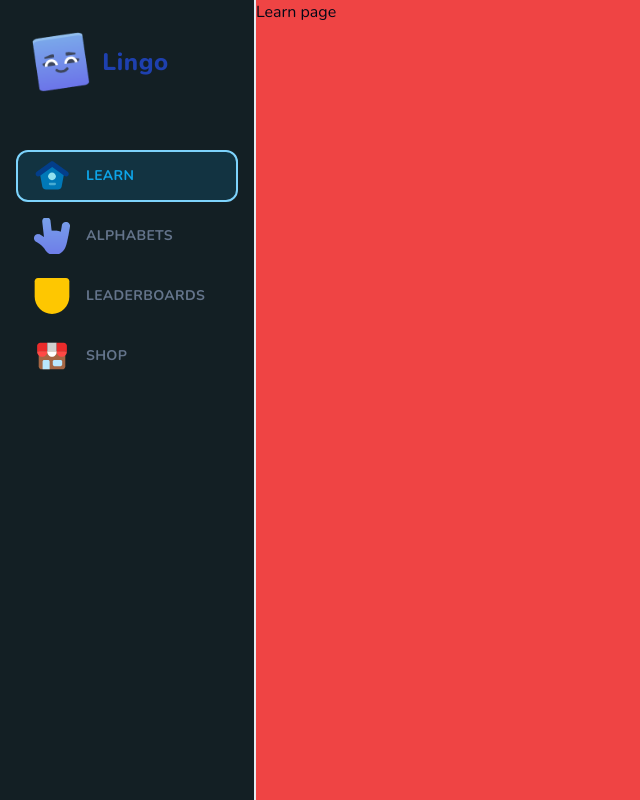
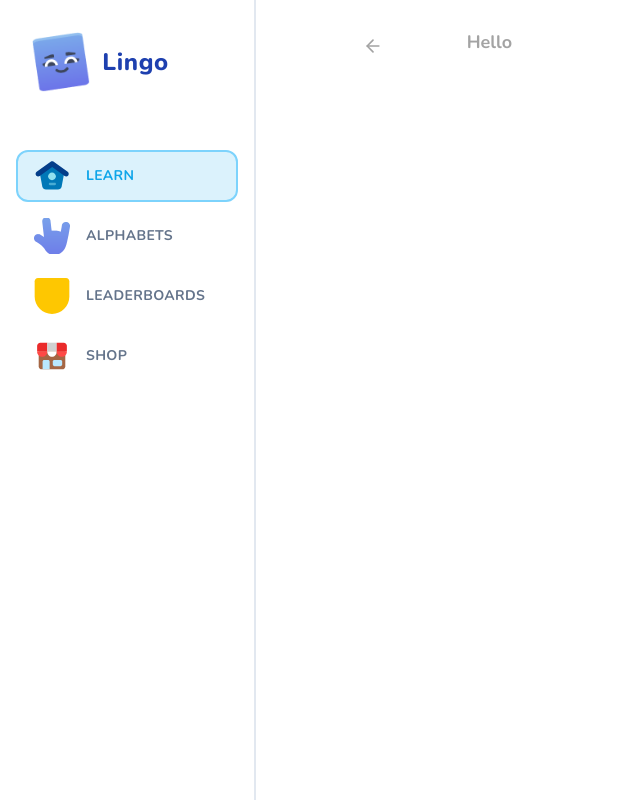
Before and after one commit to l3vith/Signify, a Next.js app: page /learn in a window 1280 px wide. Shown: the whole page, without its empty margins (0-640 px from the left). Built offline with nearby package versions, Linux system fonts and the light colour scheme.

Commit message:
Add assest, main page

```diff
--- a/app/(main)/layout.tsx
+++ b/app/(main)/layout.tsx
@@ -12,8 +12,8 @@ const MainLayout = ({ children: Children }: Props) => {
     <MobileHeader />
     <Sidebar className="hidden lg:flex"/>
       <main className="lg:pl-[256px] h-full pt-[50px] lg:pt-0">
-        <div className="bg-red-500 h-full">
-            {Children}
+        <div className="max-w-[1056px] mx-auto pt-6 h-full">
+           {Children}
         </div>
       </main>
     </>
--- /dev/null
+++ b/app/(main)/learn/header.tsx
@@ -0,0 +1,22 @@
+import Link from "next/link";
+import { ArrowLeft } from "lucide-react";
+
+import { Button } from "@/components/ui/button";
+
+interface HeaderProps {
+  title: string;
+}
+
+export const Header = ({ title }: HeaderProps) => {
+  return (
+    <div className="sticky top-0 mb-5 flex items-center justify-between border-red-700 pb-3 text-neutral-400 lg:z-50 lg:mt-[-28px] lg:pt-[28px]">
+      <Link href="/courses">
+        <Button variant="ghost" size="sm">
+          <ArrowLeft className="h-5 w-5 stroke-2 text-neutral-400" />
+        </Button>
+      </Link>
+      <h1 className="text-lg font-bold">{title}</h1>
+      <div />
+    </div>
+  );
+};
--- a/app/(main)/learn/page.tsx
+++ b/app/(main)/learn/page.tsx
@@ -1,9 +1,36 @@
-const LearnPage = () => {
+import { redirect } from "next/navigation";
+
+import { FeedWrapper } from "@/components/feed-wrapper";
+import { StickyWrapper } from "@/components/sticky-wrapper";
+// import { UserProgress } from "@/components/user-progress";
+// import { getUserProgress } from "@/server/db/queries";
+
+import { Header } from "./header";
+
+const LearnPage = async () => {
+  // const userProgressData = getUserProgress();
+
+  // const [userProgress] = await Promise.all([userProgressData]);
+
+  // if (!userProgress || !userProgress.activeCourse) {
+  //   redirect("/courses");
+  // }
+
   return (
-    <div>
-      Learn page
+    <div className="flex flex-row-reverse gap-[48px] px-6">
+      <StickyWrapper>
+        {/* <UserProgress
+          activeCourse={userProgress.activeCourse}
+          hearts={userProgress.hearts}
+          points={userProgress.points}
+          hasActiveSubscription={false}
+        /> */}
+      </StickyWrapper>
+      <FeedWrapper>
+        <Header title={"Hello"} />
+      </FeedWrapper>
     </div>
-  )
-}
+  );
+};
 
-export default LearnPage
+export default LearnPage;
--- a/app/globals.css
+++ b/app/globals.css
@@ -77,10 +77,10 @@ body,
   }
   body {
     @apply bg-background text-foreground;
-    @apply fixed;
+    /* @apply fixed; */
 
 
-    background: #131F24;
+    /* background: #131F24; */
 
   }
 
--- /dev/null
+++ b/components/feed-wrapper.tsx
@@ -0,0 +1,5 @@
+import React from "react";
+
+export const FeedWrapper = ({ children }: React.PropsWithChildren) => {
+  return <div className="relative top-0 flex-1 pb-10">{children}</div>;
+};
--- /dev/null
+++ b/components/sticky-wrapper.tsx
@@ -0,0 +1,11 @@
+import React from "react";
+
+export const StickyWrapper = ({ children }: React.PropsWithChildren) => {
+  return (
+    <div className="sticky bottom-6 hidden w-[368px] self-end lg:block">
+      <div className="sticky top-6 flex min-h-[calc(100vh-48px)] flex-col gap-y-4">
+        {children}
+      </div>
+    </div>
+  );
+};
```
Also changed, not shown: components/ui/user-progress.tsx (added).
